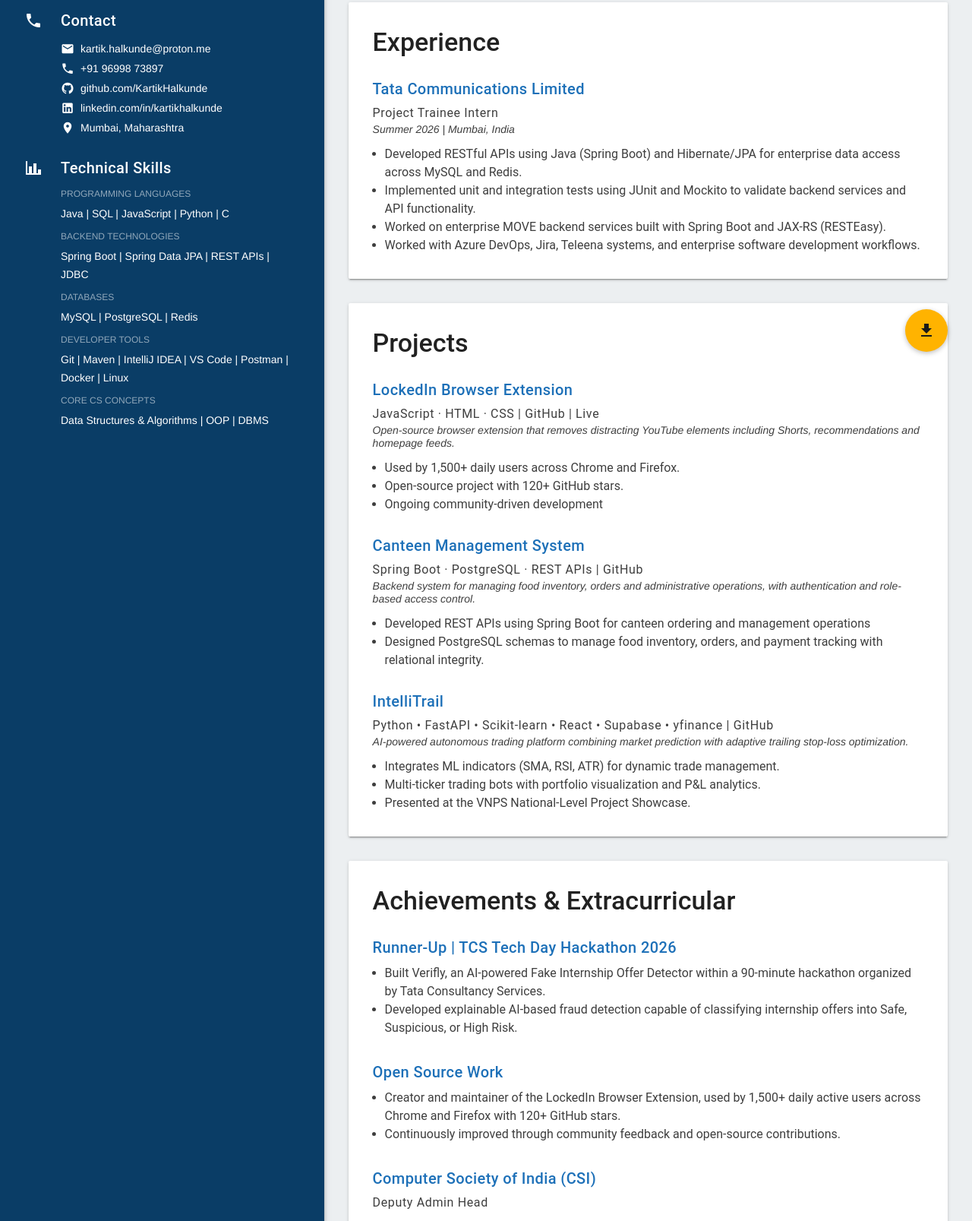
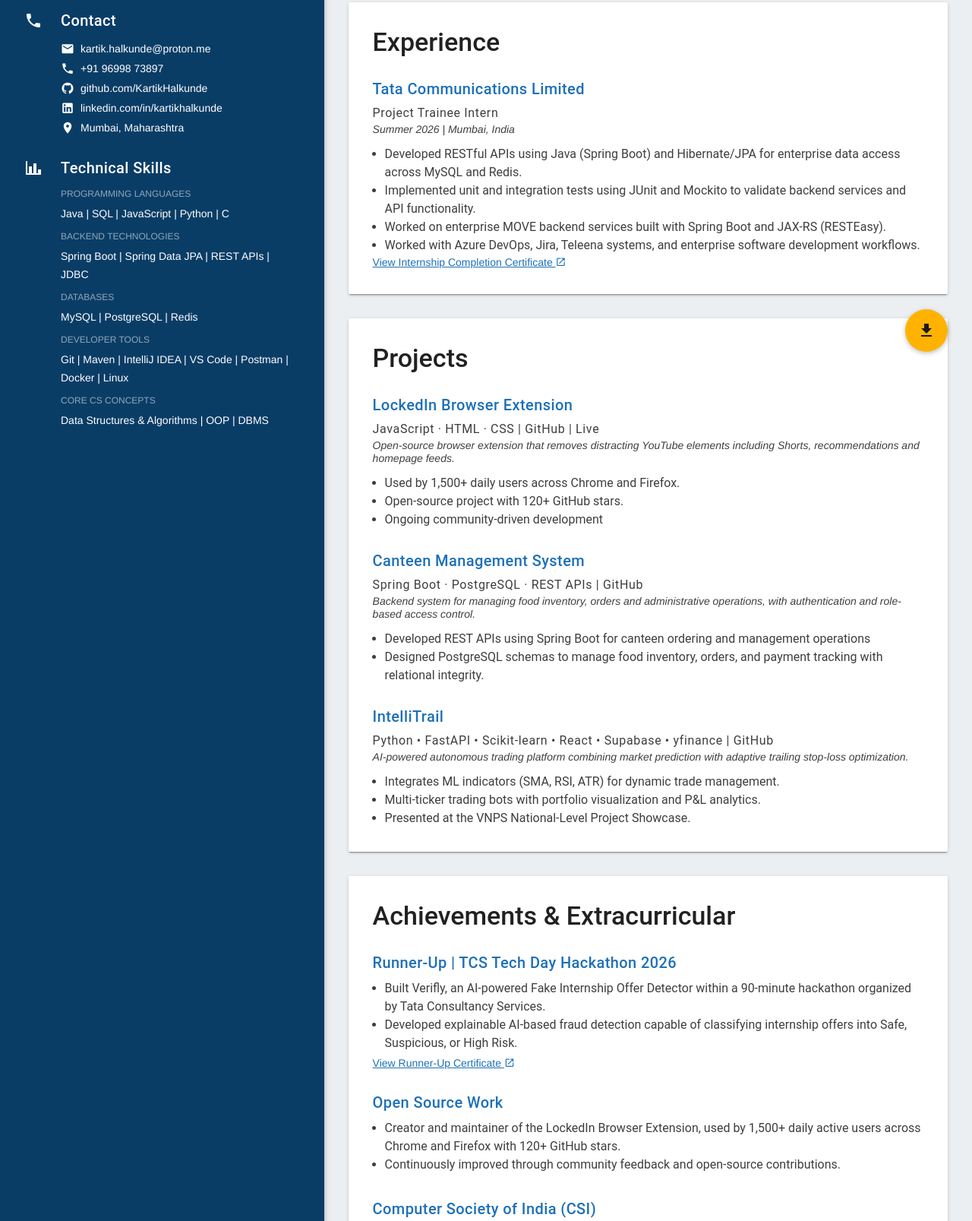
Before and after one commit to KartikHalkunde/kartikhalkunde.github.io, a plain HTML site: page index.html in a window 1280 px wide. Shown: the part 305-1912 px from the top of the page at 76% size. Drawn offline with Linux system fonts and the light colour scheme.

Commit message:
Add certificate links to Experience and Achievements sections

```diff
--- a/index.html
+++ b/index.html
@@ -143,6 +143,10 @@
                         <li>Worked on enterprise MOVE backend services built with Spring Boot and JAX-RS (RESTEasy).</li>
                         <li>Worked with Azure DevOps, Jira, Teleena systems, and enterprise software development workflows.</li>
                     </ul>
+                    <a class="mdl-color-text--indigo-500 cert-link"
+                       href="./assets/documents/certificates/tata-communications-internship-completion.pdf"
+                       target="_blank"
+                       rel="noopener noreferrer">View Internship Completion Certificate <i class="mdi mdi-open-in-new cert-link-icon"></i></a>
                 </section>
             </section>
 
@@ -221,6 +225,10 @@
                             Safe, Suspicious, or High Risk.</li>
                     </ul>
                     </p>
+                    <a class="mdl-color-text--indigo-500 cert-link"
+                       href="./assets/documents/certificates/tcs-tech-day-runner-up.pdf"
+                       target="_blank"
+                       rel="noopener noreferrer">View Runner-Up Certificate <i class="mdi mdi-open-in-new cert-link-icon"></i></a>
                 </section>
 
                 <!-- Open Source -->
```
